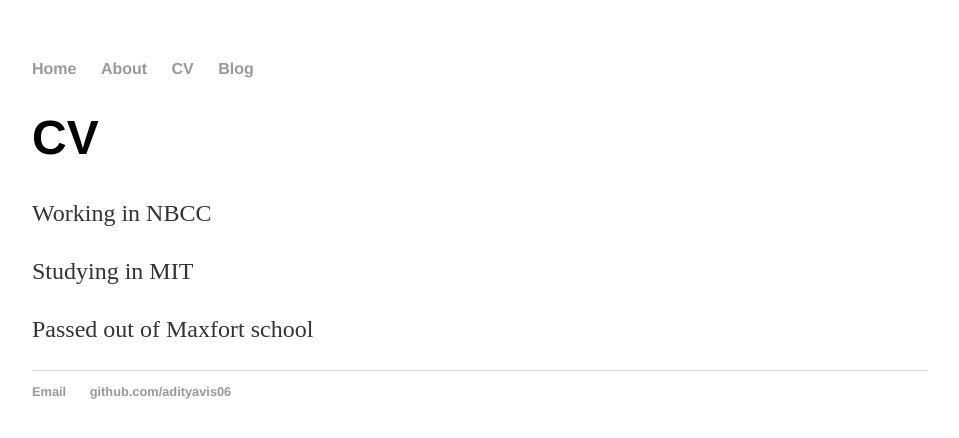
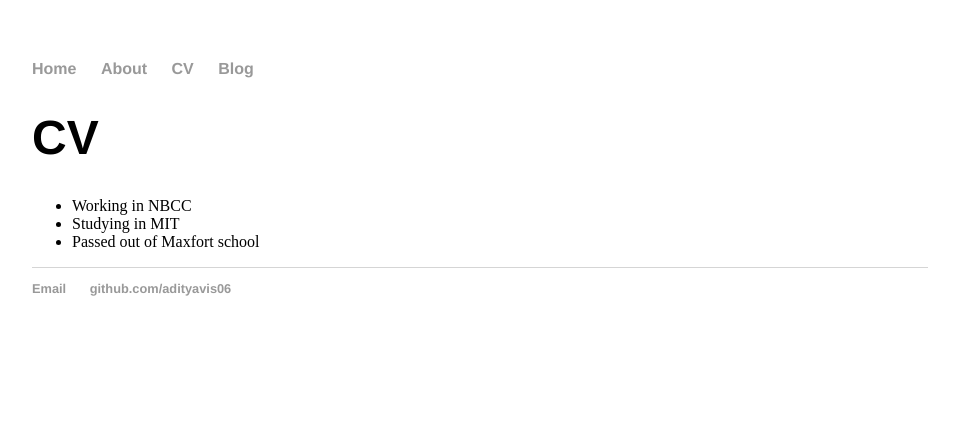
Before and after one commit to adityavis06/adityavis06.github.io, a Jekyll site: the page built from cv/index.html, in a window 1280 px wide. Shown: the top 438 px of the page, without its empty margins (160-1119 px from the left). Built offline with Jekyll 4.4.1, drawn with Linux system fonts in a browser that asks for light colours.

Commit message:
Update index.html

```diff
--- a/cv/index.html
+++ b/cv/index.html
@@ -3,6 +3,8 @@ layout: default
 title: Aditya Viswanathan's CV
 ---
 	<h1>CV</h1>
-	<p>Working in NBCC<p>
-	<p>Studying in MIT<p>
-	<p>Passed out of Maxfort school<p>
+	<ul>
+	<li>Working in NBCC</li>
+	<li>Studying in MIT</li>
+	<li>Passed out of Maxfort school</li>
+	</ul>
```
